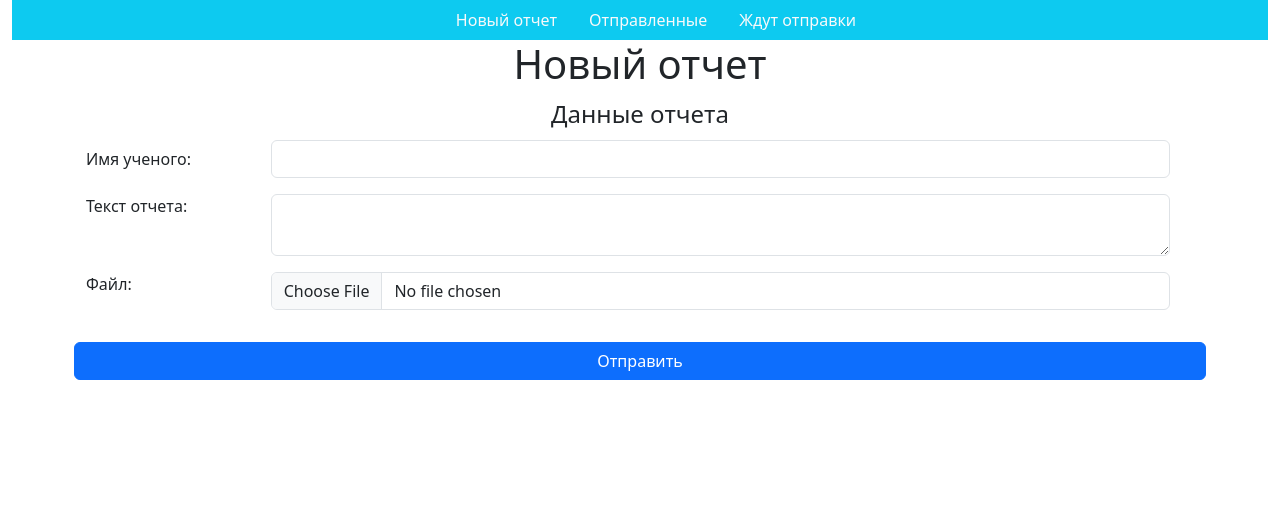
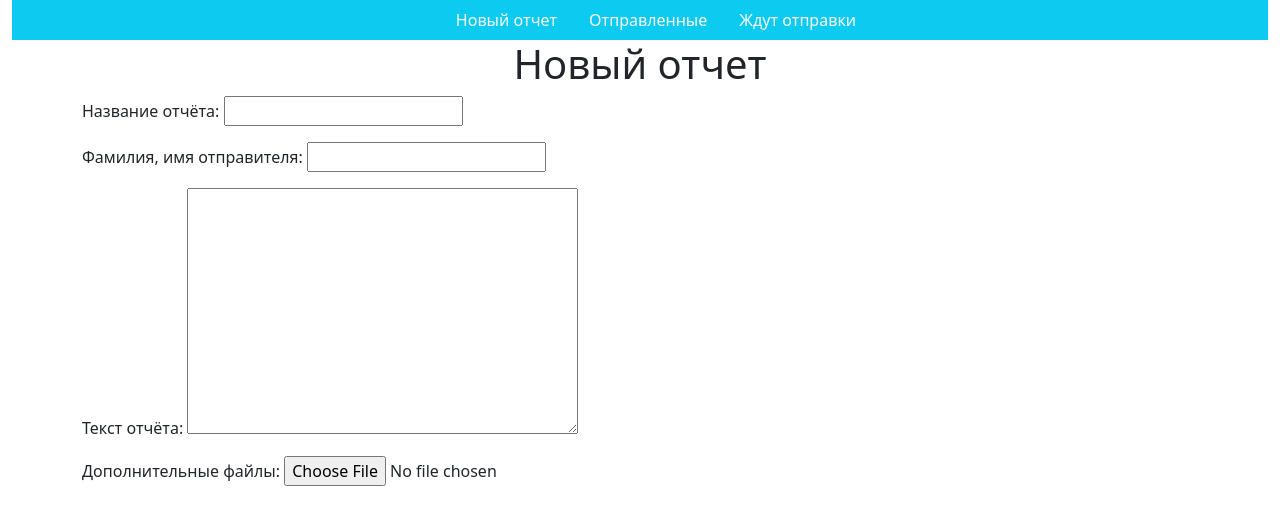
Before and after one commit to spacewall/atomhack, a Django app: page /new_report/ in a window 1280 px wide. Shown: the top 525 px of the page. Run offline with Django 5.2, Linux system fonts and the light colour scheme; parts of the project's set-up code (start-up, migrations or seed data) failed here and were passed over; some libraries are stand-ins or nearby versions.

Commit message:
Create markdown pallete

```diff
--- a/requirements.txt
+++ b/requirements.txt
@@ -4,3 +4,4 @@
 django-filter
 names
 django-bootstrap5
+django-ckeditor-5
--- a/space_mail/mars_client/models.py
+++ b/space_mail/mars_client/models.py
@@ -1,10 +1,12 @@
 from django.db import models
+
+from django_ckeditor_5.fields import CKEditor5Field
 
 
 class Report(models.Model):
     name = models.CharField(max_length=40, verbose_name='Название отчёта')
     author = models.CharField(max_length=30, verbose_name='Фамилия, имя отправителя')
-    context = models.TextField(verbose_name='Текст отчёта')
+    context = CKEditor5Field(verbose_name='Текст отчёта', config_name='context')
     release_date = models.DateTimeField(verbose_name='Дата создания', auto_now_add=True)
     send_date = models.DateTimeField(blank=True, verbose_name='Дата отправки', null=True)
     files = models.FileField(verbose_name='Дополнительные файлы', blank=True, null=True)
--- a/space_mail/mars_client/views.py
+++ b/space_mail/mars_client/views.py
@@ -1,14 +1,14 @@
 from django.shortcuts import render, redirect
+from django.views.generic import CreateView
 
 from mars_client.models import Report
 
-def new_report(request):
-    template = 'new_report.html'
+class NewReportCreateView(CreateView):
+    model = Report
+    template_name = 'new_report.html'
 
-    name = request.POST.get('name', '')
-    text = request.POST.get('text', '')
+    fields = ['name', 'author', 'context', 'files']
 
-    return render(request, template)
 
 def index(request):
     return redirect('new_report')
--- a/space_mail/space_mail/urls.py
+++ b/space_mail/space_mail/urls.py
@@ -15,14 +15,15 @@
     2. Add a URL to urlpatterns:  path('blog/', include('blog.urls'))
 """
 from django.contrib import admin
-from django.urls import path
+from django.urls import path, include
 
-import mars_client.views
+from mars_client.views import index, sent_reports, pending_reports, NewReportCreateView
 
 urlpatterns = [
-    path('', mars_client.views.index),
+    path('', index),
     path('admin/', admin.site.urls),
-    path('new_report/', mars_client.views.new_report, name='new_report'),
-    path('sent_reports/', mars_client.views.sent_reports, name='sent_reports'),
-    path('pending_reports/', mars_client.views.pending_reports, name='pending_reports')
+    path('new_report/', NewReportCreateView.as_view(), name='new_report'),
+    path('sent_reports/', sent_reports, name='sent_reports'),
+    path('pending_reports/', pending_reports, name='pending_reports'),
+    path("ckeditor5/", include('django_ckeditor_5.urls'), name="ck_editor_5_upload_file")
 ]
--- a/space_mail/templates/new_report.html
+++ b/space_mail/templates/new_report.html
@@ -11,34 +11,19 @@
 <body>
 {#	<iframe src="../topbar/topbar.html" frameborder="0" width="100%" height="100%"></iframe>#}
 {% include "topbar.html" %}
+
+{% block content %}
 <div class="container">
     <div class="d-flex justify-content-center flex-nowrap">
         <h1>Новый отчет</h1>
     </div>
-   <div class="d-flex justify-content-center flex-nowrap">
-    <form class="row g-3">
-       <legend class="d-flex justify-content-center flex-nowrap">Данные отчета</legend>
-        <div class="mb-3 row">
-            <label for="username" class="col-sm-2 col-form-label">Имя ученого:</label>
-            <div class="col-sm-10">
-            <input type="text" id="username" name="username" class="form-control">
-            </div>
-        </div>
-        <div class="mb-3 row">
-            <label for="report" class="col-sm-2 form-label">Текст отчета:</label>
-            <div class="col-sm-10">
-            <textarea id="report" class="form-control"></textarea>
-            </div>
-        </div>
-        <div class="mb-3 row">
-            <label for="file" class="col-sm-2 form-label">Файл:</label>
-            <div class="col-sm-10">
-            <input type="file" id="file" class="form-control">
-            </div>
-        </div>
-        <button type="submit" class="btn btn-primary">Отправить</button>
-    </form>
-   </div>
+    <form method="POST">
+    {% csrf_token %}
+    {{ form.media }}
+    {{ form.as_p }}
+
+    </div>
 </div>
 </body>
 </html>
+{% endblock %}
--- a/space_mail/templates/sent.html
+++ b/space_mail/templates/sent.html
@@ -53,12 +53,14 @@
             </thead>
             <tbody>
                 {% for report in reports %}
+                {% if report.send_date is not None %}
                 <tr>
                     <td>{{ report.id }}</td>
                     <td>{{ report.name }}</td>
                     <td>{{ report.release_date }}</td>
                     <td>{{ report.send_date }}</td>
                 </tr>
+                {% endif %}
             {% endfor %}
             </tbody>
         </table>
```
Also changed, not shown: space_mail/space_mail/settings.py (+63 -1 lines), space_mail/db.sqlite3, space_mail/mars_client/migrations/0005_alter_report_context.py (added).
